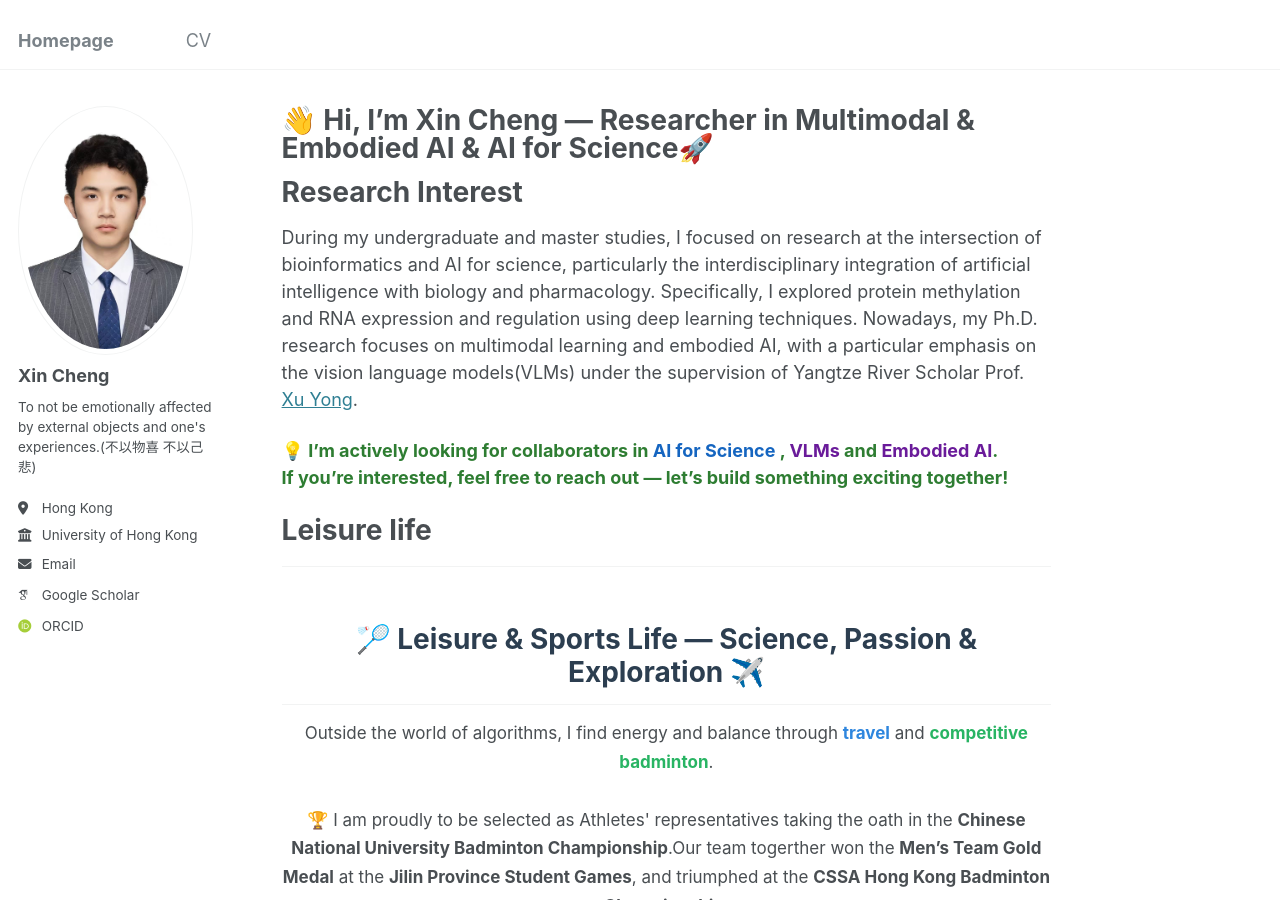
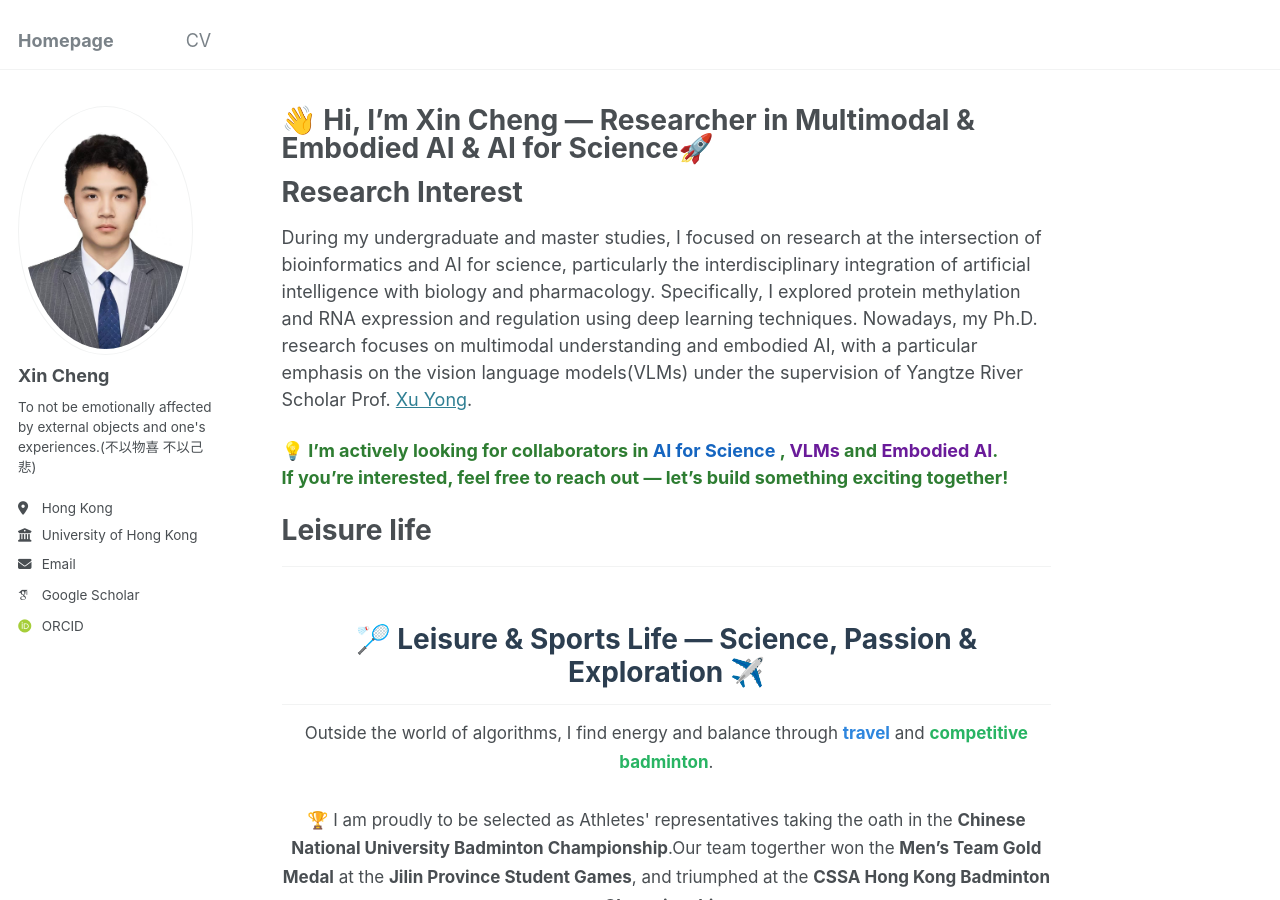
Before and after one commit to Tommy-Xin/Tommy-Xin.github.io, a Jekyll site: the page built from _pages/about.md, in a window 1280 px wide and 900 px high. Built offline with Jekyll 4.4.1, drawn with Linux system fonts in a browser that asks for light colours; some web fonts are replaced; comment, search, counter and statistics services are not loaded.

Commit message:
nc accepted

```diff
--- a/_pages/about.md
+++ b/_pages/about.md
@@ -11,7 +11,7 @@ redirect_from:
 
 Research Interest
 ======
-During my undergraduate and master studies, I focused on research at the intersection of bioinformatics and AI for science, particularly the interdisciplinary integration of artificial intelligence with biology and pharmacology. Specifically, I explored protein methylation and RNA expression and regulation using deep learning techniques. Nowadays, my Ph.D. research focuses on multimodal learning and embodied AI, with a particular emphasis on the vision language models(VLMs) under the supervision of Yangtze River Scholar Prof. [Xu Yong](https://faculty.hitsz.edu.cn/xuyong).
+During my undergraduate and master studies, I focused on research at the intersection of bioinformatics and AI for science, particularly the interdisciplinary integration of artificial intelligence with biology and pharmacology. Specifically, I explored protein methylation and RNA expression and regulation using deep learning techniques. Nowadays, my Ph.D. research focuses on multimodal understanding and embodied AI, with a particular emphasis on the vision language models(VLMs) under the supervision of Yangtze River Scholar Prof. [Xu Yong](https://faculty.hitsz.edu.cn/xuyong).
 <!-- <div style="border: 2px solid #4CAF50; border-radius: 10px; padding: 15px; background-color: #f9fff9; font-size: 18px;"> -->
   <p style="font-weight: bold; color: #2e7d32;">
     💡 <strong>I’m actively looking for collaborators</strong> in <span style="color:#1565c0;">AI for Science</span> , <span style="color:#6a1b9a;">VLMs</span> and <span style="color:#6a1b9a;">Embodied AI</span>.<br>
```
Also changed, not shown: _publications/2024-11-18-clair3-rna.md (+2 -2 lines), startup.md (added, +2 -0 lines).
